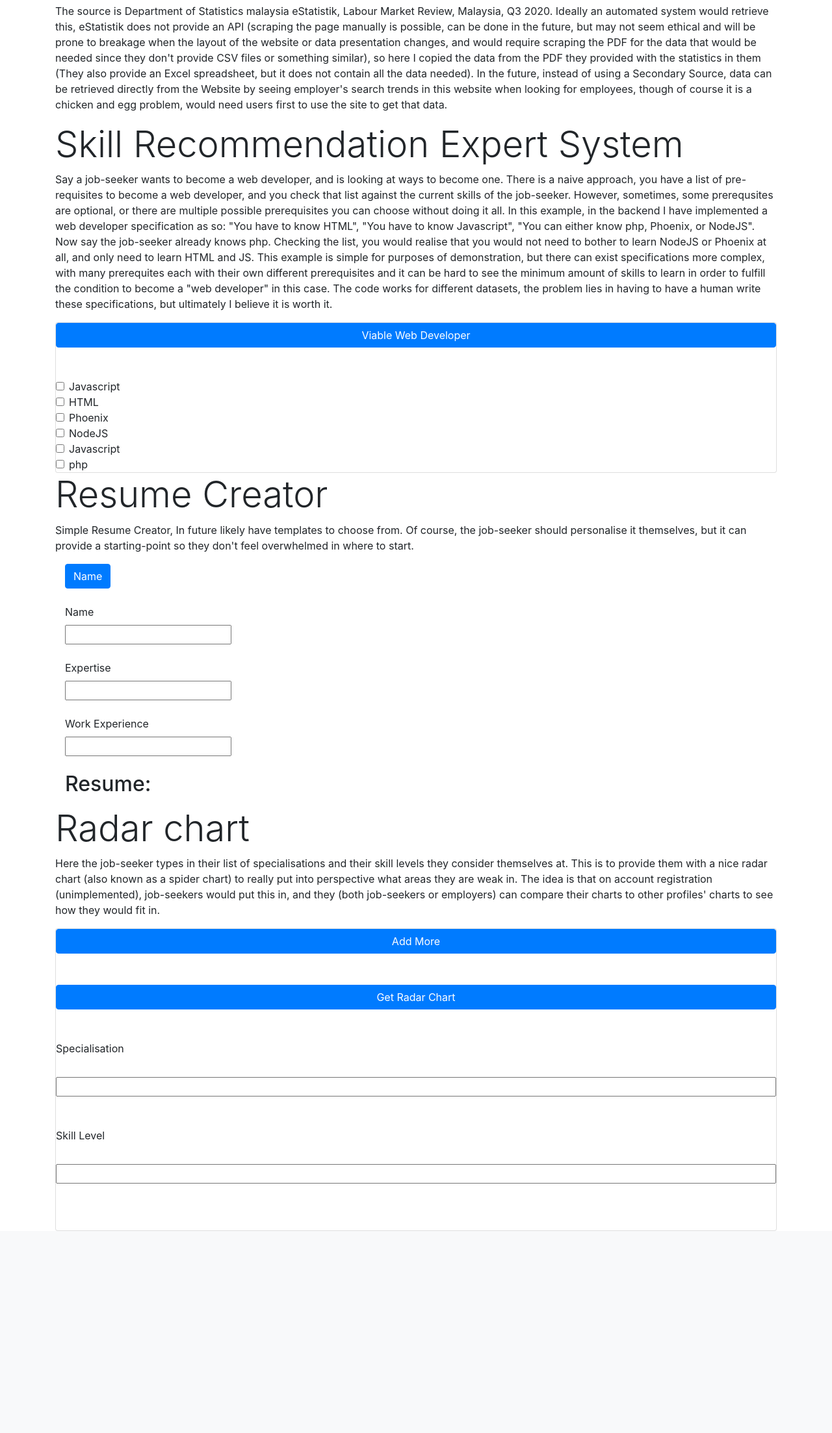
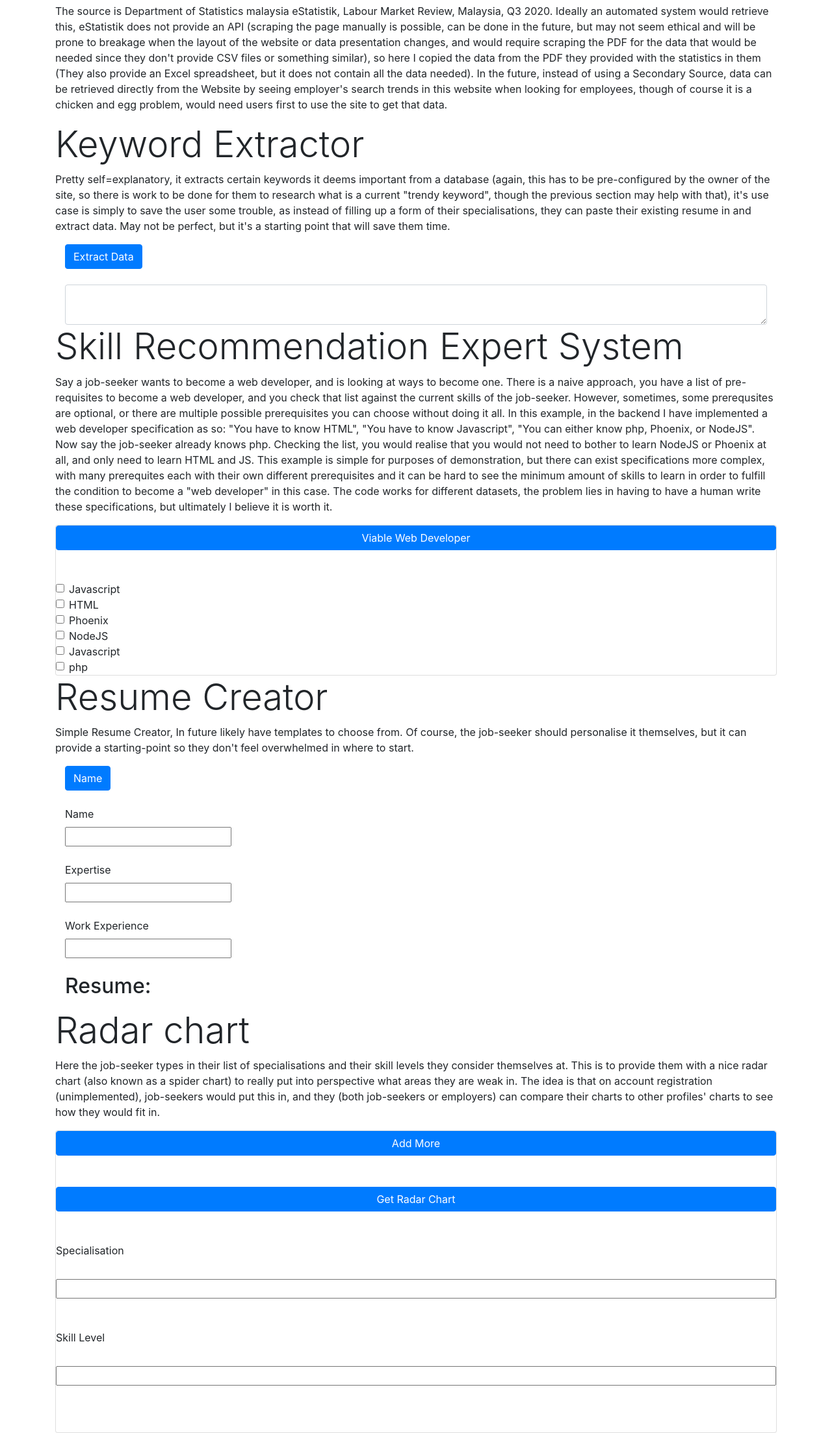
Before and after one commit to Diesel-Hadez/myhackathon, a Django app: page /market_trends/ in a window 1280 px wide. Shown: the part 190-2396 px from the top of the page at 65% size. Before the commit the page ends 2085 px from the top, so only its background shows below. Run offline with Django 3.2, Linux system fonts and the light colour scheme.

Commit message:
Added integration for keyword extractor

```diff
--- a/website/myhackathon/market_trends/templates/index.html
+++ b/website/myhackathon/market_trends/templates/index.html
@@ -7,6 +7,18 @@
   <link rel="stylesheet" href="general.css">
 	<script>
       window.onload = function() {
+              document.getElementById("resume_extract").addEventListener('click', function(){
+                    let data = document.getElementById("input_resume").value;
+                    let httpRequest = new XMLHttpRequest();
+                    httpRequest.onreadystatechange = function(){
+                          if (httpRequest.readyState === XMLHttpRequest.DONE){
+                                alert(httpRequest.responseText);
+
+                              }};
+
+                    httpRequest.open('GET', "keyword_extract?resume=" + data);
+                    httpRequest.send();
+                  });
               document.getElementById("get_resume").addEventListener('click', function(){
                     let name = document.getElementById("person_name").value;
                     let work_exp = document.getElementById("person_work_experience").value;
@@ -30,7 +42,6 @@
                                       }
                                 }
                             }
-                    alert(ret);
                     let httpRequest = new XMLHttpRequest();
                     httpRequest.onreadystatechange = function(){
                           if (httpRequest.readyState === XMLHttpRequest.DONE){
@@ -136,6 +147,18 @@
   would need users first to use the site to get that data.
 
     </p>
+    <h1 class="display-4">Keyword Extractor</h1>
+    <p>
+      Pretty self=explanatory, it extracts certain keywords it deems important from a database (again, this has to be
+      pre-configured by the owner of the site, so there is work to be done for them to research what is a current "trendy keyword",
+      though the previous section may help with that), it's use case is simply to save the user some trouble, as instead of filling up
+      a form of their specialisations, they can paste their existing resume in and extract data. May not be perfect, but it's a starting
+      point that will save them time.
+    </p>
+    <div class="container">
+        <input id="resume_extract" class="btn btn-primary" type="button" value="Extract Data"><br><br>
+      <textarea class="form-control" id="input_resume"></textarea>
+    </div>
     <h1 class="display-4">Skill Recommendation Expert System</h1>
     <p>
       Say a job-seeker wants to become a web developer, and is looking at ways to become one.
--- a/website/myhackathon/market_trends/urls.py
+++ b/website/myhackathon/market_trends/urls.py
@@ -6,5 +6,6 @@ urlpatterns = [
     path('radar_chart', views.radar_chart, name='radar_chart'),
     path('line_chart', views.line_chart, name="line_chart"),
     path('skills_for_job', views.job_parse, name="skills_for_job"),
-    path('my_resume', views.my_resume, name="my_resume")
+    path('my_resume', views.my_resume, name="my_resume"),
+    path('keyword_extract', views.keywword_search, name="keyword_extract")
 ]
--- a/website/myhackathon/market_trends/views.py
+++ b/website/myhackathon/market_trends/views.py
@@ -4,6 +4,7 @@ from django.http import HttpResponse
 import matplotlib.pyplot as plt
 import pandas as pd
 from math import pi
+
 
 def make_radar_chart(lst, filename=""):
     categories = []
@@ -35,6 +36,7 @@ def make_radar_chart(lst, filename=""):
         ret.seek(0)
         return ret.read()
 
+
 def resume_creator(profile):
     """
     Create a short user description from template
@@ -48,7 +50,8 @@ def resume_creator(profile):
     expertise = ", ".join(expertise)
     work_exp = ", ".join(work_exp)
     template = "My name is {}. My expertise are in {}. My work experience include {}"
-    return template.format(name,expertise,work_exp)
+    return template.format(name, expertise, work_exp)
+
 
 def my_resume(request):
     name = request.GET['name']
@@ -62,18 +65,24 @@ def my_resume(request):
 # Should probably put this in a separate file
 # Or import from root
 
+
 # Create your views here.
 def index(request):
     return render(request, 'index.html', context={})
 
+
 import json
 from django.http import JsonResponse
+
+
 def radar_chart(request):
-    lst = [(name, float(data.strip())) for name, data in json.loads(request.GET['data']).items()]
+    lst = [(name, float(data.strip()))
+           for name, data in json.loads(request.GET['data']).items()]
     data = make_radar_chart(lst)
     return HttpResponse(data, "image/png")
 
-def make_line_chart(lst,title="", filename=""):
+
+def make_line_chart(lst, title="", filename=""):
     plt.title(title)
     plt.plot([_ for _ in range(len(lst))], lst)
     if filename:
@@ -87,6 +96,7 @@ def make_line_chart(lst,title="", filename=""):
         ret.seek(0)
         return ret.read()
 
+
 def line_chart(request):
     lst = request.GET.getlist('data[]')
     lst = [float(x.strip()) for x in lst]
@@ -94,13 +104,16 @@ def line_chart(request):
     data = make_line_chart(lst, title)
     return HttpResponse(data, "image/png")
 
+
 import enum
 import uuid
+
 
 class NodeType(enum.Enum):
     SKILL = 1
     AND = 2
     OR = 3
+
 
 class Node:
     def __init__(self, label, type=NodeType.SKILL, fulfilled=False):
@@ -109,11 +122,14 @@ class Node:
         self.uuid = uuid.uuid4().int
         self.parents = []
         self.fulfilled = False
+
     def add_parent(self, node):
         if node not in self.parents:
             self.parents.append(node)
+
     def set_fulfilled(self):
         self.fulfilled = True
+
     def __repr__(self):
         return self.label
 
@@ -142,7 +158,6 @@ def parents_till_needed(node):
     return ret
 
 
-
 def parents_till_fulfilled(node, miu=False):
     if node.fulfilled:
         return []
@@ -168,16 +183,26 @@ def parents_till_fulfilled(node, miu=False):
             ret.append(parent)
     return ret
 
+
 def fulfill_skills(my_skills, skilltree):
     for x in skilltree:
         if x.label in my_skills:
             x.set_fulfilled()
+
+
 def more_needed_for_job(my_skills, skill_wanted, skilltree):
     fulfill_skills(my_skills, skilltree)
     return parents_till_fulfilled(skill_wanted)
 
+
 def job_parse(request):
-    web_dev = [Node("JS"), Node("HTML"), Node("Phoenix"), Node("NodeJS"), Node("php")]
+    web_dev = [
+        Node("JS"),
+        Node("HTML"),
+        Node("Phoenix"),
+        Node("NodeJS"),
+        Node("php")
+    ]
     lst = request.GET.getlist('data[]')
     for i in lst:
         for x in web_dev:
@@ -209,3 +234,44 @@ def job_parse(request):
         ret += " and "
     ret = ret[:-5]
     return HttpResponse(ret)
+
+
+def txt_to_list(keyword, fname):
+    """
+    Return text in a .txt file as a string
+    """
+    with open(fname, 'r') as f:
+        ret_str = f.read()
+    return ret_str
+
+
+def keywords_in_str(keywords_lst, text):
+    """
+    Finds all keywords in a text string
+
+    Args:
+        keywords_lst: A list of keywords to search in text
+        text: A string
+    Returns:
+        A list of capitalized strings for all keywords found in text.
+
+    References:
+    https://medium.com/quantrium-tech/extracting-words-from-a-string-in-python-using-regex-dac4b385c1b8
+    https://docs.python.org/3/library/re.html
+    https://docs.python.org/3/library/string.html#string.capwords
+    """
+    import re, string
+    keywords = '|'.join(keywords_lst)
+    found_lst = re.findall(keywords, text, flags=re.IGNORECASE)
+    found_lst = set(map(string.capwords, found_lst))
+    return list(found_lst)
+
+def keywword_search(request):
+    resume = request.GET['resume']
+    # Can easily be from a file too using
+    # the txt_to_list function
+    # Here I use hard-coded samples
+    keywords = keywords_in_str(["Big Data", "Blockchain"], resume)
+    if len(keywords) == 0:
+        return HttpResponse("No keywords!")
+    return HttpResponse("Found keywords: " + ','.join(keywords))
```
